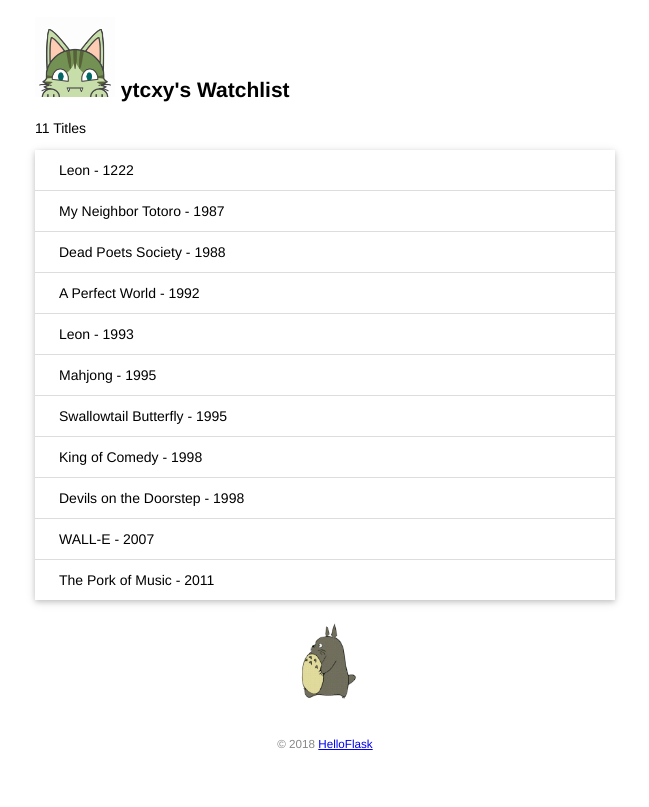
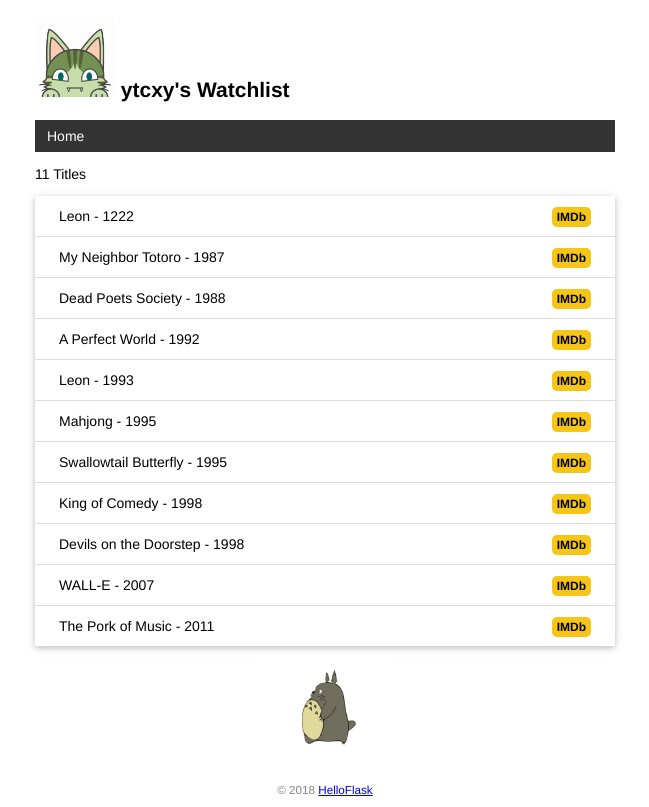
Before and after one commit to ytcxy/WatchList, a Flask app: page / in a window 1280 px wide. Shown: the whole page, without its empty margins (315-964 px from the left). Before the commit the page ends 750 px from the top, so only its background shows below. Run offline with Flask 2, Linux system fonts and the light colour scheme; data comes from the database, SQL or seed files in the repository.

Commit message:
add base template

```diff
--- a/app.py
+++ b/app.py
@@ -66,9 +66,19 @@ class Movie(db.Model):
 
 @app.route('/')
 def index():
+    movies = Movie.query.all()
+    return render_template('index.html', movies=movies)
+
+
+@app.context_processor
+def inject_user():
     user = User.query.first()
-    movies = Movie.query.all()
-    return render_template('index.html', user=user, movies=movies)
+    return dict(user=user)
+
+
+@app.errorhandler(404)  # 传入要处理的错误代码
+def page_not_found(e):  # 接受异常对象作为参数
+    return render_template('404.html'), 404  # 返回模板和状态码
 
 
 if __name__ == '__main__':
--- a/static/style.css
+++ b/static/style.css
@@ -1,3 +1,40 @@
+.float-right {
+    float: right;
+}
+
+.imdb {
+    font-size: 12px;
+    font-weight: bold;
+    color: black;
+    text-decoration: none;
+    background: #F5C518;
+    border-radius: 5px;
+    padding: 3px 5px;
+}
+
+nav ul {
+    list-style-type: none;
+    margin: 0;
+    padding: 0;
+    overflow: hidden;
+    background-color: #333;
+}
+
+nav li {
+    float: left;
+}
+
+nav li a {
+    display: block;
+    color: white;
+    text-align: center;
+    padding: 8px 12px;
+    text-decoration: none;
+}
+
+nav li a:hover {
+    background-color: #111;
+}
 /* 页面整体 */
 body {
     margin: auto;
--- /dev/null
+++ b/templates/base.html
@@ -0,0 +1,27 @@
+<!DOCTYPE html>
+<html lang="en">
+<head>
+    {% block head %}
+    <meta charset="utf-8">
+    <meta name="viewport" content="width=device-width, initial-scale=1.0">
+    <title>{{ user.name }}'s Watchlist</title>
+    <link rel="icon" href="{{ url_for('static', filename='favicon.ico') }}">
+    <link rel="stylesheet" href="{{ url_for('static', filename='style.css') }}" type="text/css">
+    {% endblock %}
+</head>
+<body>
+    <h2>
+        <img alt="Avatar" class="avatar" src="{{ url_for('static', filename='images/avatar.png') }}">
+        {{ user.name }}'s Watchlist
+    </h2>
+    <nav>
+        <ul>
+            <li><a href="{{ url_for('index') }}">Home</a></li>
+        </ul>
+    </nav>
+    {% block content %}{% endblock %}
+    <footer>
+        <small>&copy; 2018 <a href="http://helloflask.com/tutorial">HelloFlask</a></small>
+    </footer>
+</body>
+</html>
--- a/templates/index.html
+++ b/templates/index.html
@@ -1,27 +1,15 @@
-<!DOCTYPE html>
-<html lang="en">
-<head>
-    <meta charset="utf-8">
-    <title>{{ user.name }}'s Watchlist</title>
-    <link rel="stylesheet" href="{{ url_for('static', filename='style.css') }}" type="text/css">
+{% extends 'base.html' %}
 
-</head>
-<body>
-    <h2>
-        <img alt="Avatar" class="avatar" src="{{ url_for('static', filename='images/avatar.png') }}">
-        {{ user.name }}'s Watchlist
-    </h2>
-    {# 使用 length 过滤器获取 movies 变量的长度 #}
-    <p>{{ movies|length }} Titles</p>
-    <ul class="movie-list">
-        {% for movie in movies %}  {# 迭代 movies 变量 #}
-        <li>{{ movie.title }} - {{ movie.year }}</li>  {# 等同于 movie['title'] #}
-        {% endfor %}  {# 使用 endfor 标签结束 for 语句 #}
-    </ul>
-    <img alt="Walking Totoro" class="totoro" src="{{ url_for('static', filename='images/totoro.gif') }}">
-
-    <footer>
-        <small>&copy; 2018 <a href="http://helloflask.com/tutorial">HelloFlask</a></small>
-    </footer>
-</body>
-</html>
+{% block content %}
+<p>{{ movies|length }} Titles</p>
+<ul class="movie-list">
+    {% for movie in movies %}
+    <li>{{ movie.title }} - {{ movie.year }}
+        <span class="float-right">
+            <a class="imdb" href="https://www.imdb.com/find?q={{ movie.title }}" target="_blank" title="Find this movie on IMDb">IMDb</a>
+        </span>
+    </li>
+    {% endfor %}
+</ul>
+<img alt="Walking Totoro" class="totoro" src="{{ url_for('static', filename='images/totoro.gif') }}" title="to~to~ro~">
+{% endblock %}
```
Also changed, not shown: templates/404.html (added, +12 -0 lines).
